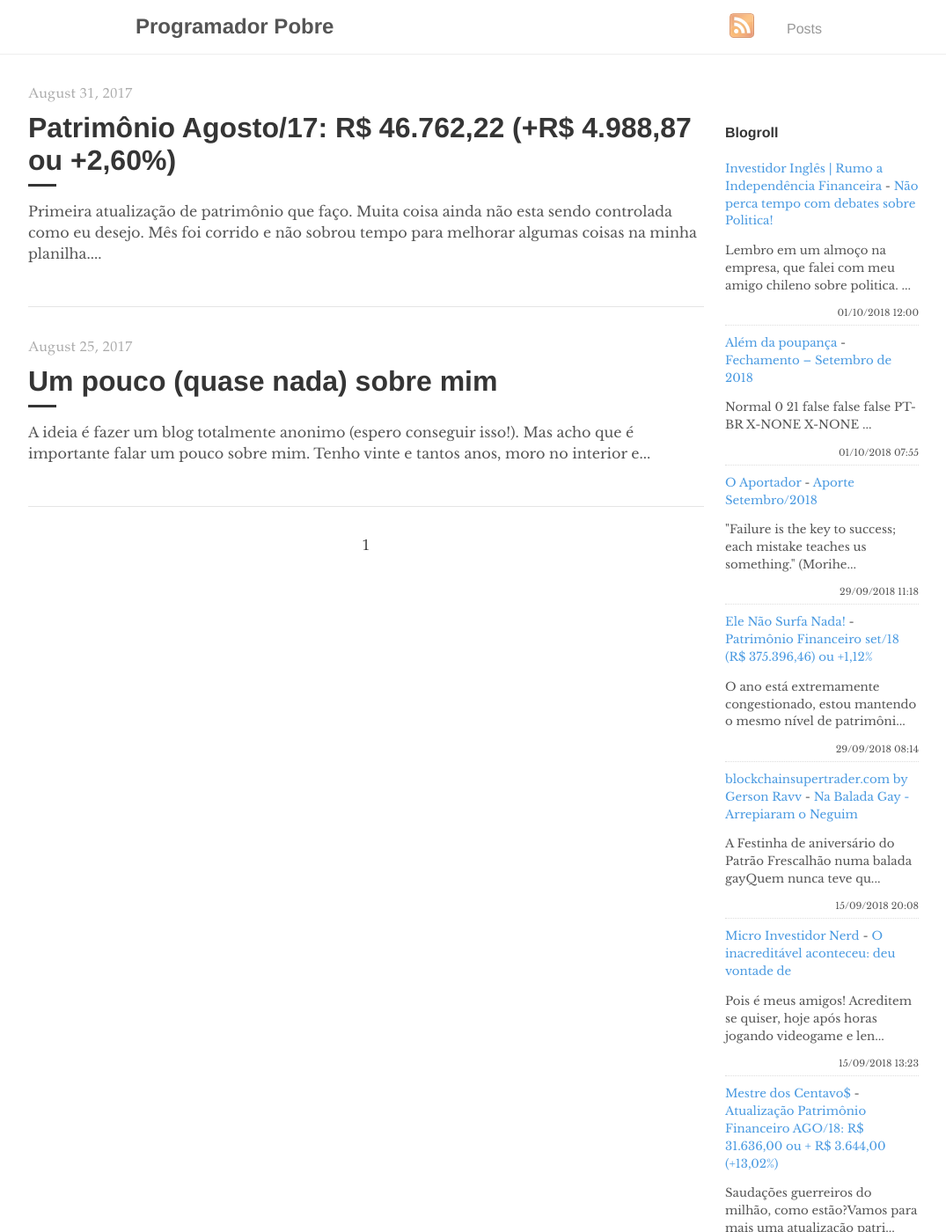
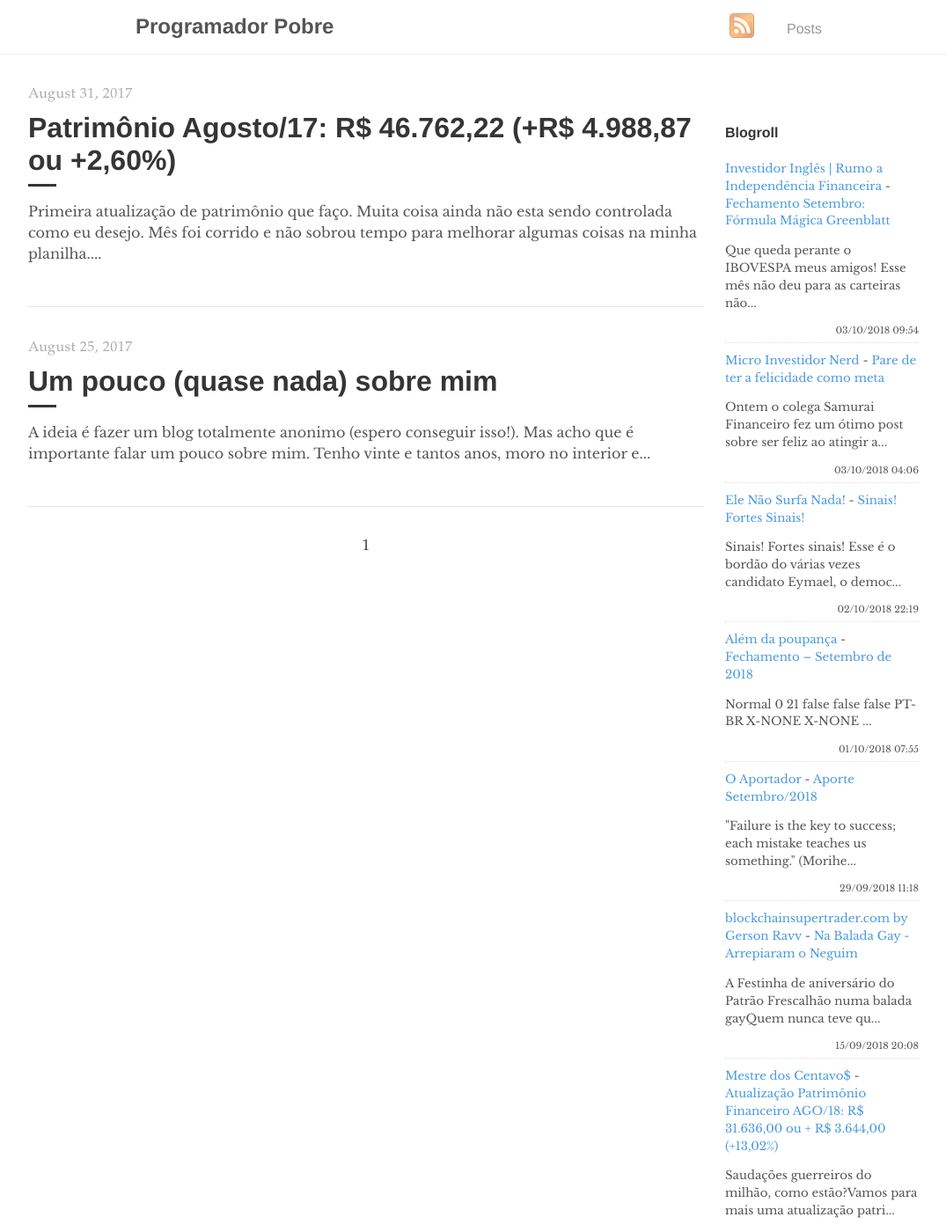
Before and after one commit to programadorpobre/programadorpobre.github.io, a Jekyll site: the page built from index.html, in a window 1280 px wide and 1400 px high. Shown: the whole window at 88% size, without its empty margins (96-1171 px from the left). Built offline with Jekyll 4.4.1, drawn with Linux system fonts in a browser that asks for light colours; the list of posts is cut into pages by our own code; comment, search, counter and statistics services are not loaded.

Commit message:
[ci skip] travis #424

```diff
--- a/_includes/feed-entries.html
+++ b/_includes/feed-entries.html
@@ -1,7 +1,17 @@
 <div class="feed-entry">
-    <a class="feed-entry-site-name" href="https://www.investidoringles.com/">Investidor Inglês | Rumo a Independência Financeira</a> - <a class="feed-entry-title" href="https://www.investidoringles.com/2018/10/nao-perca-tempo-com-politica.html">Não perca tempo com debates sobre Politica!</a>
-    <p class="feed-entry-summary">Lembro em um almoço na empresa, que falei com meu amigo chileno sobre politica. ...</p>
-    <time datetime="2018-10-01T12:00:00.000-03:00">01/10/2018 12:00</time>
+    <a class="feed-entry-site-name" href="https://www.investidoringles.com/">Investidor Inglês | Rumo a Independência Financeira</a> - <a class="feed-entry-title" href="https://www.investidoringles.com/2018/10/fechamento-setembro-formula-magica.html">Fechamento Setembro: Fórmula Mágica Greenblatt</a>
+    <p class="feed-entry-summary">Que queda perante o IBOVESPA meus amigos! Esse mês não deu para as carteiras não...</p>
+    <time datetime="2018-10-03T09:54:00.000-03:00">03/10/2018 09:54</time>
+</div>
+<div class="feed-entry">
+    <a class="feed-entry-site-name" href="https://microinvestidornerd.blogspot.com/">Micro Investidor Nerd</a> - <a class="feed-entry-title" href="https://microinvestidornerd.blogspot.com/2018/10/pare-de-ter-felicidade-como-meta.html">Pare de ter a felicidade como meta</a>
+    <p class="feed-entry-summary">Ontem o colega Samurai Financeiro fez um ótimo post sobre ser feliz ao atingir a...</p>
+    <time datetime="2018-10-03T04:06:00.000-07:00">03/10/2018 04:06</time>
+</div>
+<div class="feed-entry">
+    <a class="feed-entry-site-name" href="https://elenaosurfanada.blogspot.com/">Ele Não Surfa Nada!</a> - <a class="feed-entry-title" href="https://elenaosurfanada.blogspot.com/2018/10/sinais-fortes-sinais.html">Sinais! Fortes Sinais!</a>
+    <p class="feed-entry-summary">Sinais! Fortes sinais! Esse é o bordão do várias vezes candidato Eymael, o democ...</p>
+    <time datetime="2018-10-02T22:19:00.001-03:00">02/10/2018 22:19</time>
 </div>
 <div class="feed-entry">
     <a class="feed-entry-site-name" href="https://alemdapoupanca.blogspot.com/">Além da poupança</a> - <a class="feed-entry-title" href="https://alemdapoupanca.blogspot.com/2018/10/fechamento-setembro-de-2018.html">Fechamento – Setembro de 2018</a>
@@ -14,19 +24,9 @@
     <time datetime="2018-09-29T11:18:00.001-03:00">29/09/2018 11:18</time>
 </div>
 <div class="feed-entry">
-    <a class="feed-entry-site-name" href="https://elenaosurfanada.blogspot.com/">Ele Não Surfa Nada!</a> - <a class="feed-entry-title" href="https://elenaosurfanada.blogspot.com/2018/09/patrimonio-financeiro-set18-r-37539646.html">Patrimônio Financeiro set/18 (R$ 375.396,46) ou +1,12%</a>
-    <p class="feed-entry-summary">O ano está extremamente congestionado, estou mantendo o mesmo nível de patrimôni...</p>
-    <time datetime="2018-09-29T08:14:00.000-03:00">29/09/2018 08:14</time>
-</div>
-<div class="feed-entry">
     <a class="feed-entry-site-name" href="http://www.blockchainsupertrader.com/">blockchainsupertrader.com by Gerson Ravv</a> - <a class="feed-entry-title" href="http://www.blockchainsupertrader.com/2018/09/na-balada-gay-arrepiaram-o-neguim.html">Na Balada Gay - Arrepiaram o Neguim</a>
     <p class="feed-entry-summary">A Festinha de aniversário do Patrão Frescalhão numa balada gayQuem nunca teve qu...</p>
     <time datetime="2018-09-15T20:08:00.004-03:00">15/09/2018 20:08</time>
-</div>
-<div class="feed-entry">
-    <a class="feed-entry-site-name" href="https://microinvestidornerd.blogspot.com/">Micro Investidor Nerd</a> - <a class="feed-entry-title" href="https://microinvestidornerd.blogspot.com/2018/09/o-inacreditavel-aconteceu-deu-vontade-de.html">O inacreditável aconteceu: deu vontade de</a>
-    <p class="feed-entry-summary">Pois é meus amigos! Acreditem se quiser, hoje após horas jogando videogame e len...</p>
-    <time datetime="2018-09-15T13:23:00.002-07:00">15/09/2018 13:23</time>
 </div>
 <div class="feed-entry">
     <a class="feed-entry-site-name" href="https://mestredoscentavos.blogspot.com/">Mestre dos Centavo$</a> - <a class="feed-entry-title" href="https://mestredoscentavos.blogspot.com/2018/09/atualizacao-patrimonio-financeiro-ago18.html">Atualização Patrimônio Financeiro AGO/18: R$ 31.636,00 ou + R$ 3.644,00  (+13,02%)</a>
```
